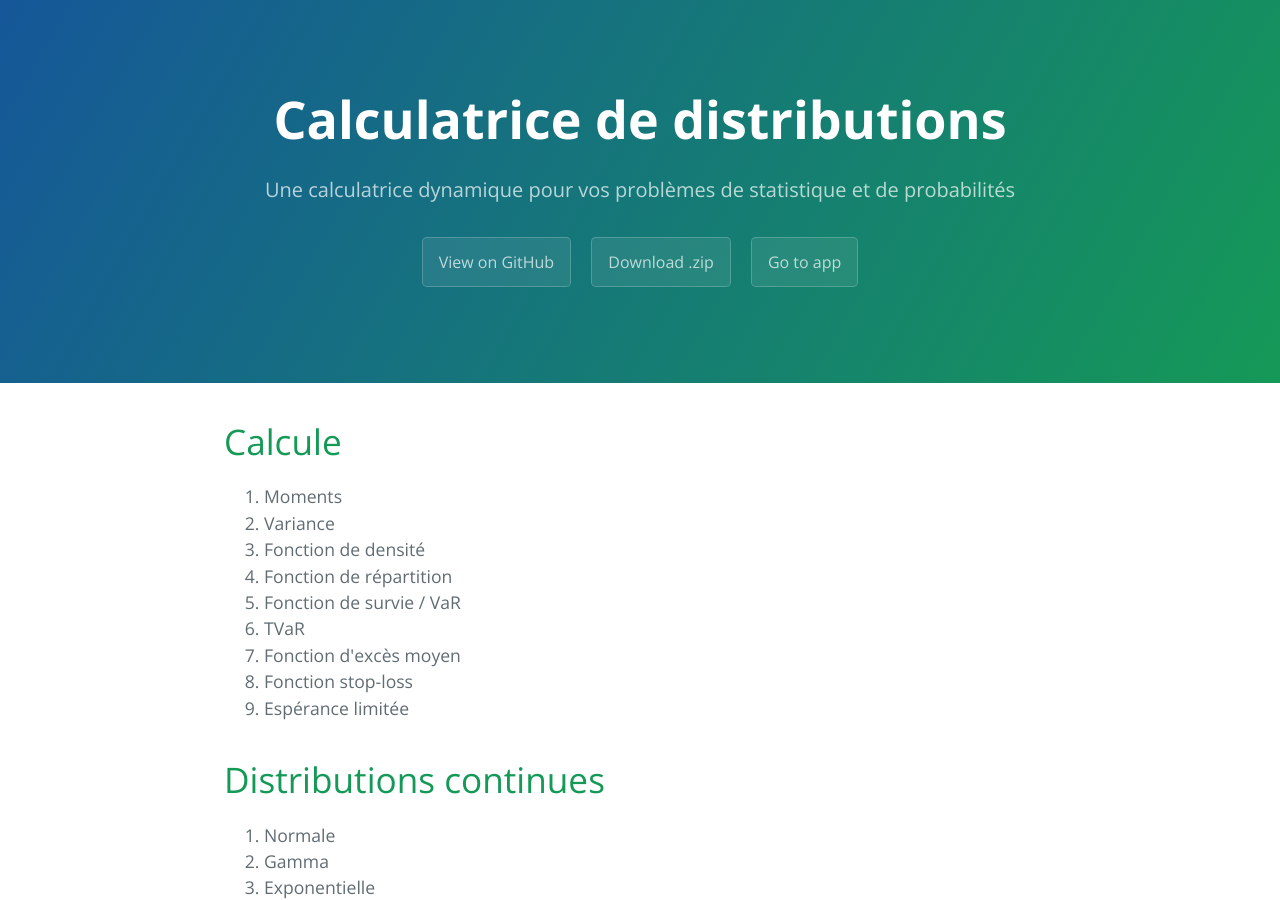
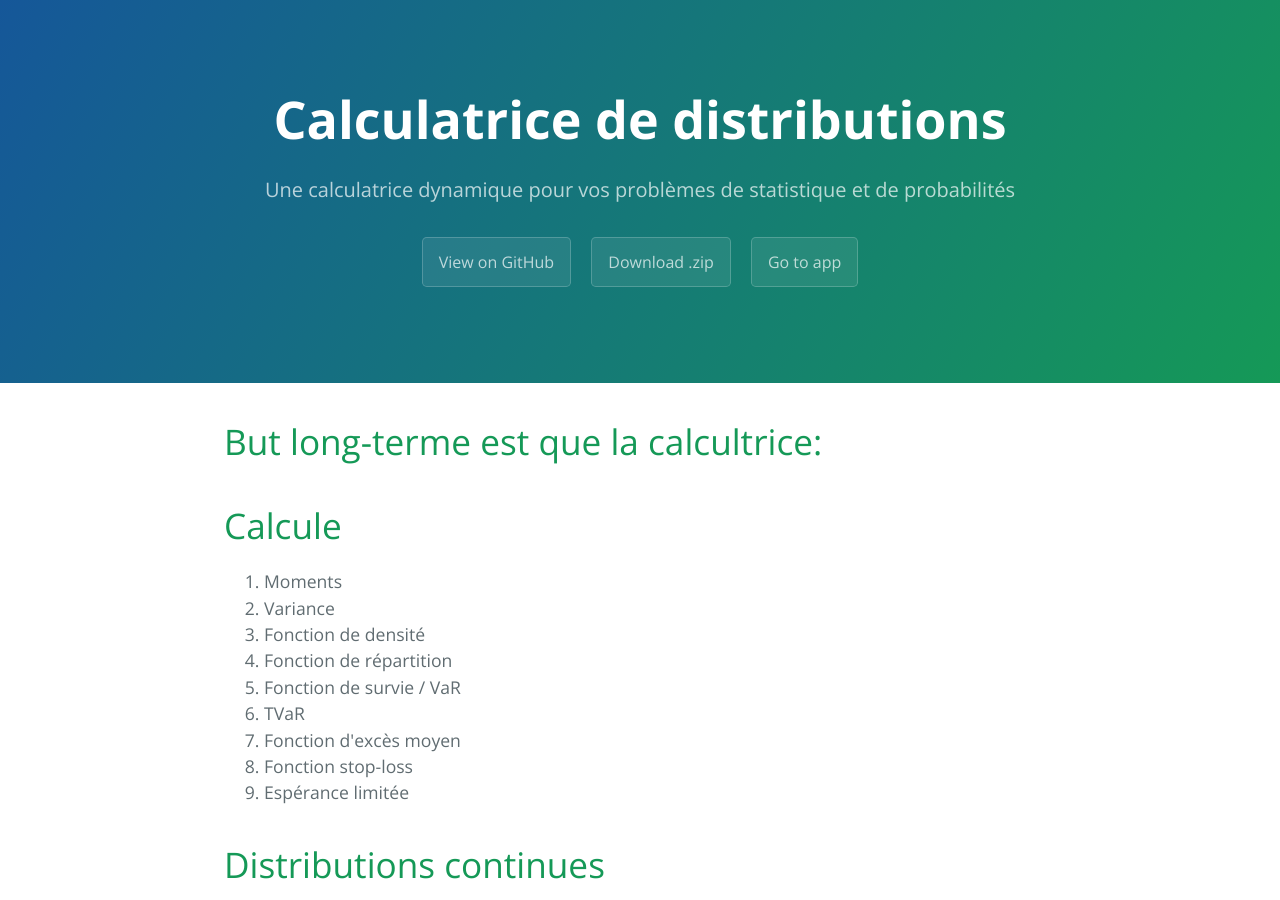
Before and after one commit to alec42/distributacalcul, a Jekyll site: the page built from docs/index.html, in a window 1280 px wide and 900 px high. Built offline with Jekyll 4.4.1, drawn with Linux system fonts in a browser that asks for light colours; the list of posts is cut into pages by our own code.

Commit message:
Update index.html

```diff
--- a/docs/index.html
+++ b/docs/index.html
@@ -4,6 +4,7 @@ title: {{ site.name }}
 ---
 
 <div id="home">
+	<h1>But long-terme est que la calcultrice:</h1>
   <h1>Calcule</h1>
     <ol>
       <li>Moments</li>
```
